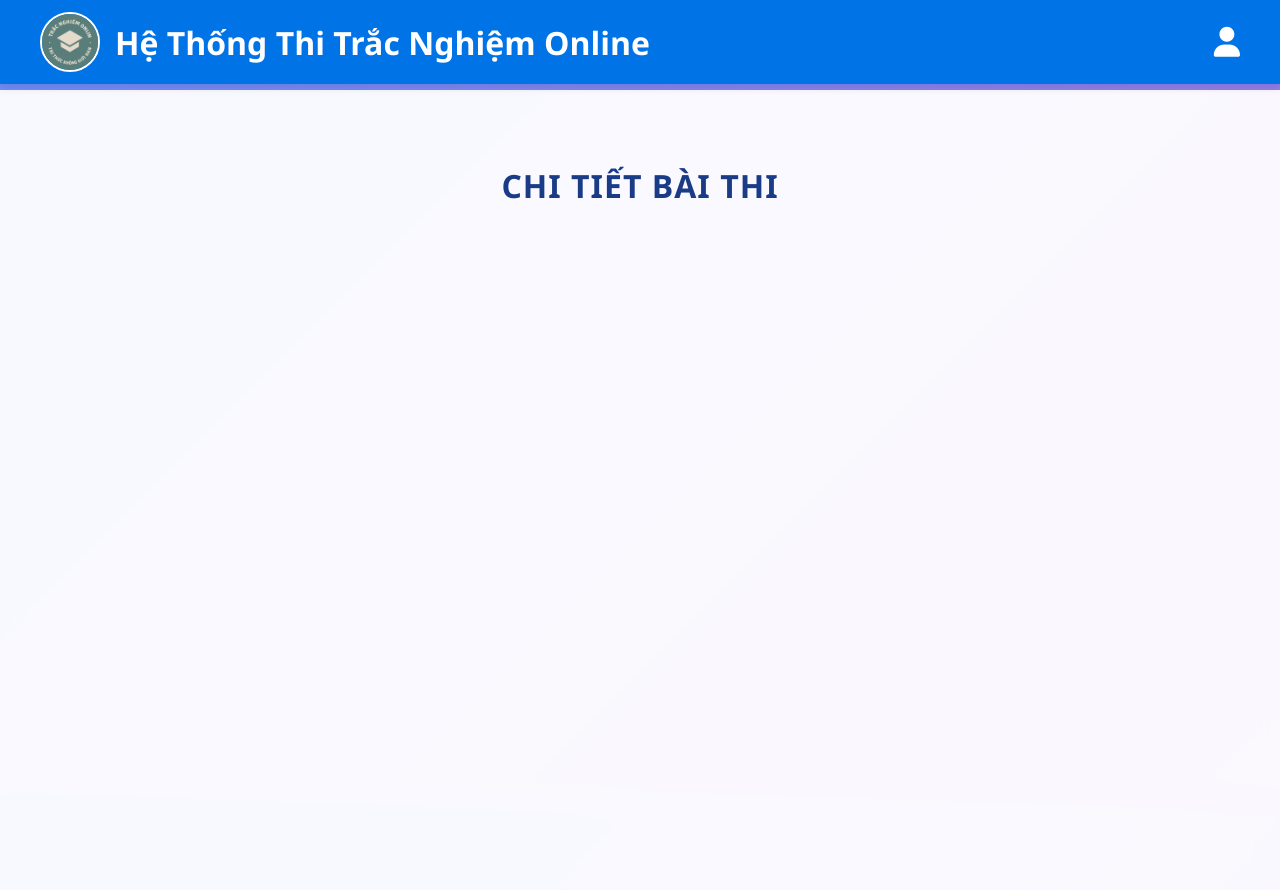
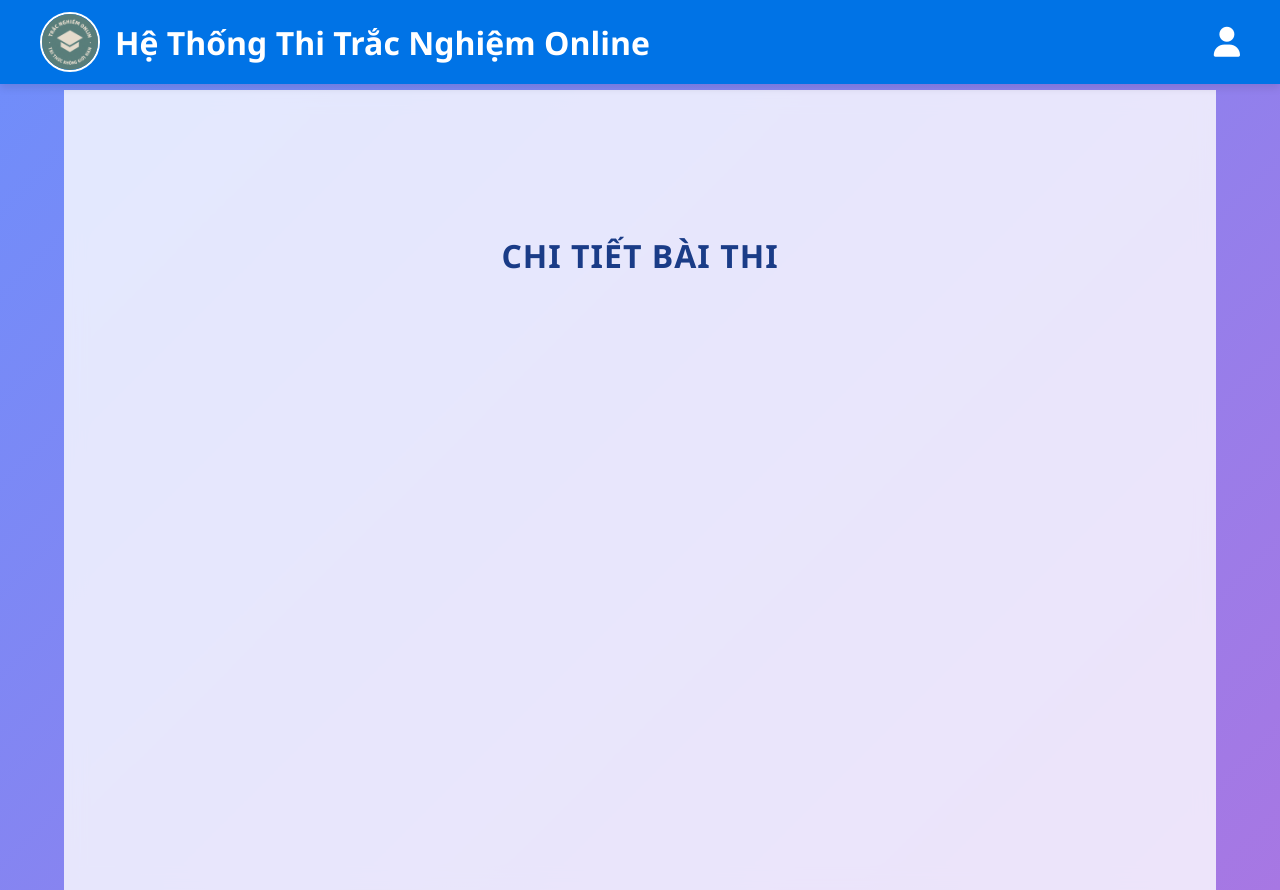
Before and after one commit to winlilom24/NhomTN, a PHP site: page /duanDangNhap/views/review_detail.php in a window 1280 px wide. Run offline with PHP 8.4, Linux system fonts and the light colour scheme; the template is opened without the code that fills it, so the values that code supplies are empty.

Commit message:
chỉnh lại css chút

```diff
--- a/style/css/trangNopBai.css
+++ b/style/css/trangNopBai.css
@@ -9,7 +9,7 @@ body {
   font-family: "Segoe UI", Arial, sans-serif;
   background: linear-gradient(135deg, #6e8efb, #a777e3);
   color: #333;
-  height: 100vh;
+  min-height: 100vh;
   margin: 0;
   display: flex;
   flex-direction: column;
@@ -18,14 +18,17 @@ body {
 }
 
 .result-container {
-  width: 100vw;
+  width: 90%;
+  max-width: 1200px;
+  margin: 0 auto;
   min-height: 100vh;
   padding: 30px;
-  background: rgba(255, 255, 255, 0.95);
+  padding-top: 100px;
+  background: rgba(255, 255, 255, 0.8);
   display: flex;
   flex-direction: column;
-  /* overflow-y: auto; */
-  /* overflow-x: hidden; */
+  overflow-y: hidden;
+  overflow-x: hidden;
   backdrop-filter: blur(10px);
 }
 
```
